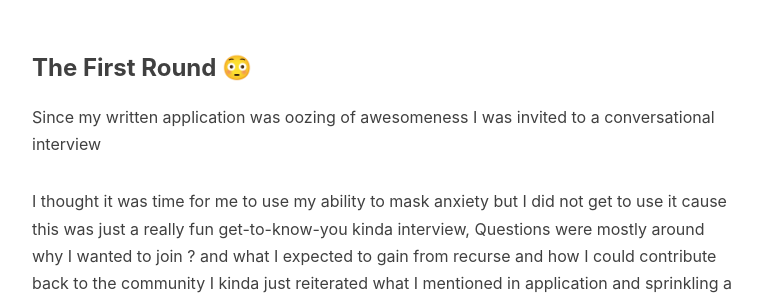
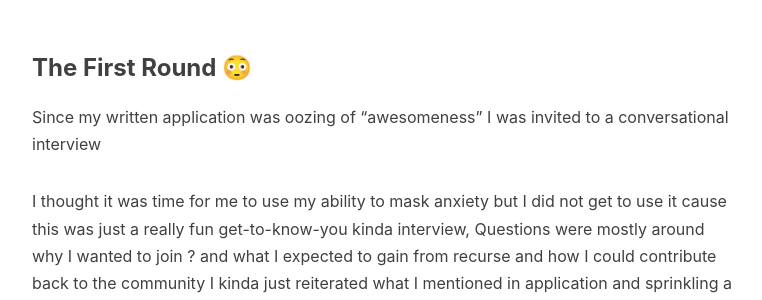
Before and after one commit to Sangarshanan/sangarshanan.github.io, a Jekyll site: the page built from _posts/2021-01-31-am-a-recurser-now.md, in a window 1280 px wide and 900 px high, scrolled down 3277 px. Shown: the part 153-453 px from the top of the window, without its empty margins (233-995 px from the left). Built offline with Jekyll 4.4.1, drawn with Linux system fonts in a browser that asks for light colours; nearby versions of some CDN libraries; comment, search, counter and statistics services are not loaded; some of the changed text lies outside the part shown.

```diff
--- a/_posts/2021-01-31-am-a-recurser-now.md
+++ b/_posts/2021-01-31-am-a-recurser-now.md
@@ -82,7 +82,7 @@ End note: Just tried to keep it real with the application
 
 ### The First Round 😳
 
-Since my written application was oozing of awesomeness I was invited to a conversational interview
+Since my written application was oozing of "awesomeness" I was invited to a conversational interview
 
 I thought it was time for me to use my ability to mask anxiety but I did not get to use it cause this was just a really fun get-to-know-you kinda interview, Questions were mostly around why I wanted to join ? and what I expected to gain from
 recurse and how I could contribute back to the community I kinda just reiterated what I mentioned in application and sprinkling a few details for effect and in the end I asked my interviewer what is the one thing about Recurse that you wish to change. My interviewer wished Recurse had more to offer to the senior folks in the community, most of the activities are geared towards beginners and they tend to have the most fun :) which is AWESOME but hey! maybe even seniors sometimes need something to often remind themselves why they do what they do ! The next round was a pair programming round.
```
Also changed, not shown: _posts/2021-02-09-geopandas-interactive-mapping.md (added, +26 -0 lines).
